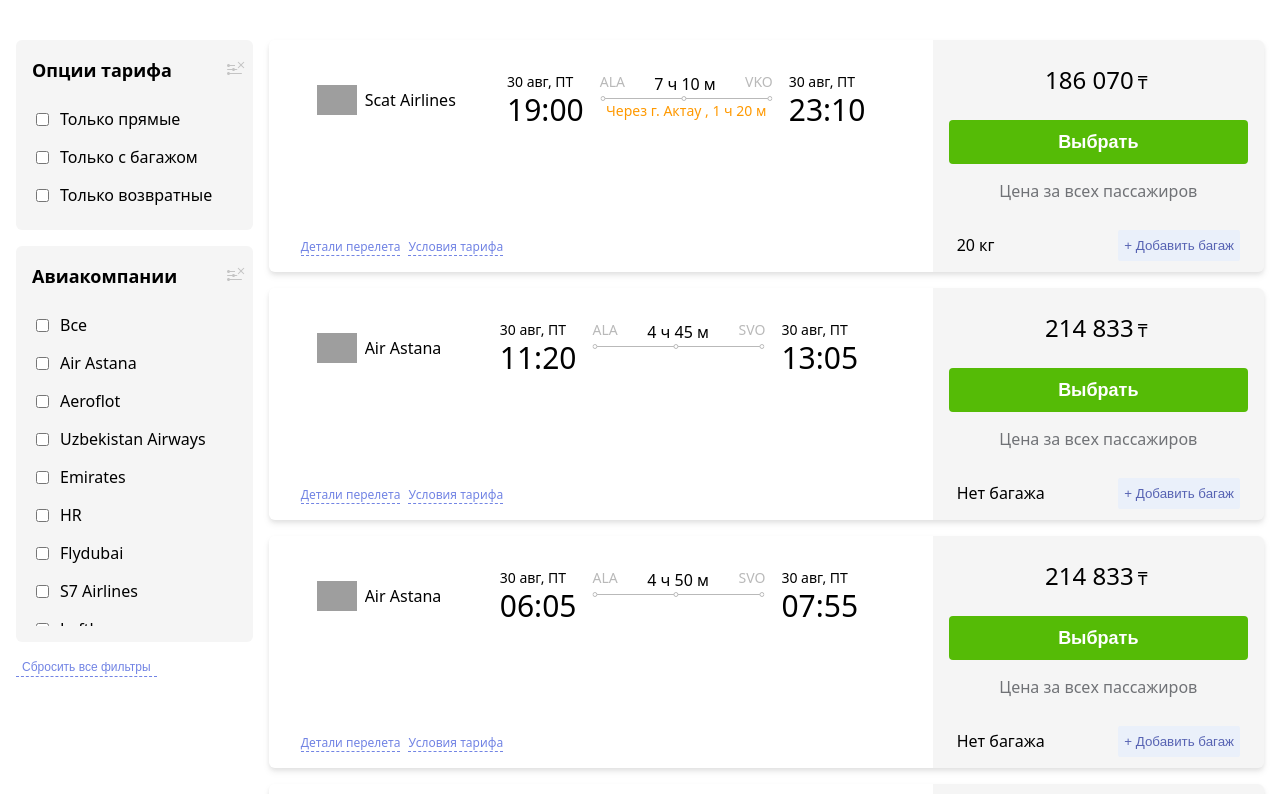
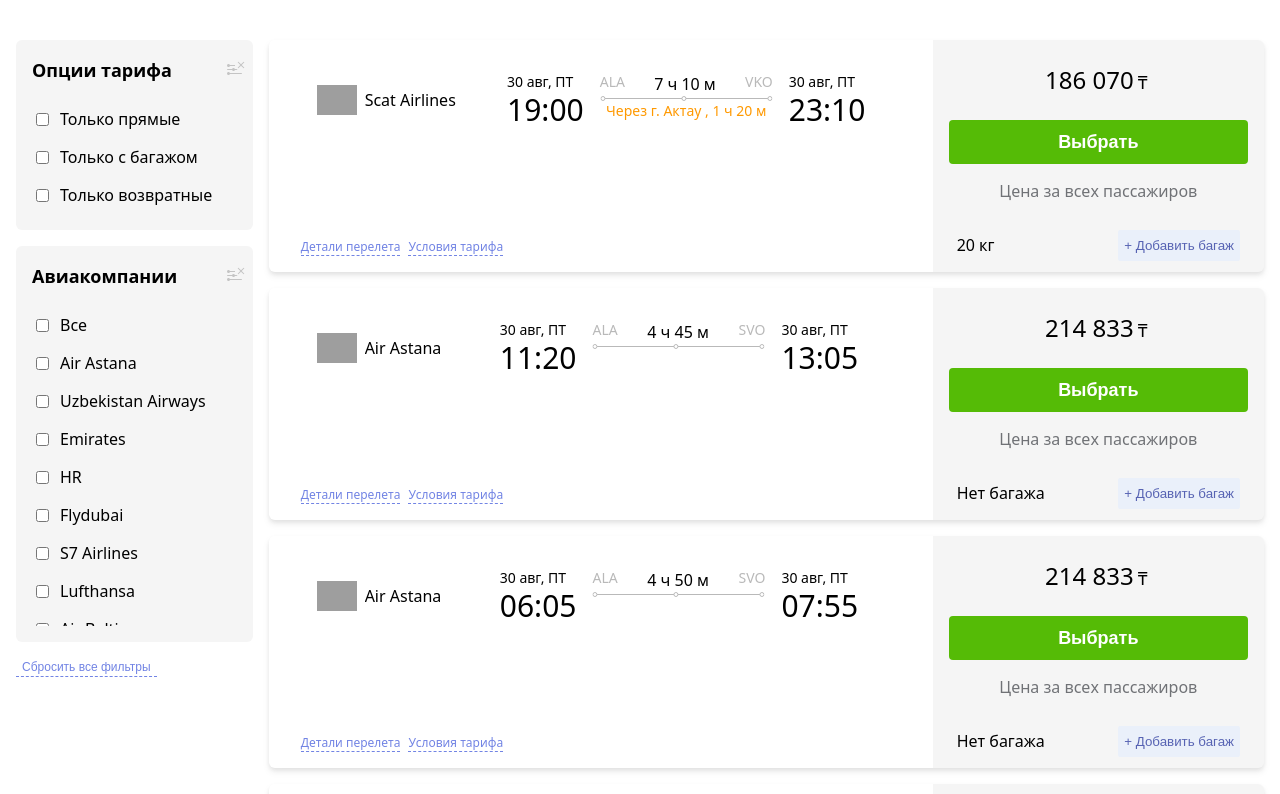
Before and after one commit to timursaurus/aviata, a Nuxt app: page / in a window 1280 px wide. Shown: the top 794 px of the page. Built offline with nearby package versions, Linux system fonts and the light colour scheme; grey boxes are pictures that could not be loaded.

Commit message:
refactor: move filtering to composable

```diff
--- a/app.vue
+++ b/app.vue
@@ -17,8 +17,12 @@
       </filters-container>
     </div>
     <div class="md:max-w-screen-lg md:w-screen-lg mx-2">
-      <div v-if="flights?.length" class="pt-8">
-        <flight-card :flight="flight" v-for="(flight, _) in flights" :key="_" />
+      <div v-if="filteredFlights?.length" class="pt-8">
+        <flight-card
+          :flight="flight"
+          v-for="(flight, _) in filteredFlights"
+          :key="_"
+        />
       </div>
       <div v-else class="max-w-full py-10">
         <span class="text-lg">
@@ -31,9 +35,7 @@
 </template>
 
 <script setup lang="ts">
-import { mockSearchResult } from "./mock";
-import { FlightSerializer } from "./models/flight.model";
-import { Flight } from "./types/flight";
+import { useFilterFlights } from "@/composables/flight";
 
 useHead({
   title: "Aviata",
@@ -44,118 +46,5 @@
   },
 });
 
-const rawFlights = computed(() => mockSearchResult.flights);
-const serializedFlights = computed(() =>
-  rawFlights.value.map((f) => FlightSerializer.serialize(f) as Flight)
-);
-
-//FIXME: move to composable
-const flights = computed(() => {
-  const airline = useRoute().query.airline;
-  const tariff = useRoute().query.tariff;
-
-  const airlineFilters = typeof airline === "string" ? airline.split(",") : [];
-  const tariffiFilters = typeof tariff === "string" ? tariff.split(",") : [];
-
-  const tariffs: Record<string, Function> = {
-    directOnly: (f: Flight) => f.itineraries[0][0].layovers.length === 0,
-    baggageOnly: (f: Flight) => !f.services?.["0PC"],
-    refundableOnly: (f: Flight) => f.isRefundable,
-  };
-
-  if (airline && tariff) {
-    return serializedFlights.value.filter((f) => {
-      const airlineIncluded = airlineFilters.includes(f.validatingCarrier);
-      return airlineIncluded && tariffiFilters.some((t) => tariffs[t](f));
-    });
-  }
-
-  if (airline) {
-    return serializedFlights.value.filter((f) =>
-      airlineFilters.includes(f.validatingCarrier)
-    );
-  }
-
-  if (tariff) {
-    return serializedFlights.value.filter((f) =>
-      tariffiFilters.some((t) => tariffs[t](f))
-    );
-  }
-
-  return serializedFlights.value;
-});
-
-const airlineOptions = ref<Option[]>([
-  {
-    label: "Все",
-    value: "_all",
-  },
-  {
-    label: "Air Astana",
-    value: "KC",
-  },
-  {
-    label: "Aeroflot",
-    value: "SU",
-  },
-  {
-    label: "Uzbekistan Airways",
-    value: "HY",
-  },
-  {
-    label: "Emirates",
-    value: "EK",
-  },
-  {
-    label: "HR",
-    value: "HR",
-  },
-  {
-    label: "Flydubai",
-    value: "FZ",
-  },
-  {
-    label: "S7 Airlines",
-    value: "S7",
-  },
-  {
-    label: "Lufthansa",
-    value: "LH",
-  },
-  {
-    label: "Air Baltic",
-    value: "BT",
-  },
-  {
-    label: "China Southern Airlines",
-    value: "CZ",
-  },
-  {
-    label: "Belavia",
-    value: "B2",
-  },
-  {
-    label: "SCAT Airlines",
-    value: "DV",
-  },
-  {
-    label: "Turkish Airlines",
-    value: "TK",
-  },
-]);
-
-const tariffOptions = ref<Option[]>([
-  {
-    label: "Только прямые",
-    value: "directOnly",
-  },
-  {
-    label: "Только с багажом",
-    value: "baggageOnly",
-  },
-  {
-    label: "Только возвратные",
-    value: "refundableOnly",
-  },
-]);
+const { tariffOptions, airlineOptions, filteredFlights } = useFilterFlights();
 </script>
--- /dev/null
+++ b/composables/flight.ts
@@ -0,0 +1,66 @@
+import { FlightSerializer } from "@/models/flight.model";
+import { mockSearchResult } from "@/mock";
+import { Flight } from "@/types/flight";
+
+const tariffFilters: Record<string, Function> = {
+  directOnly: (f: Flight) => f.itineraries[0][0].layovers.length === 0,
+  baggageOnly: (f: Flight) => !f.services?.["0PC"],
+  refundableOnly: (f: Flight) => f.isRefundable,
+};
+
+export function useFilterFlights() {
+  const { airlines, flights: rawFlights } = computed(() => mockSearchResult).value;
+
+  const tariffOptions = ref<Option[]>([
+    { label: "Только прямые", value: "directOnly" },
+    { label: "Только с багажом", value: "baggageOnly" },
+    { label: "Только возвратные", value: "refundableOnly" },
+  ]);
+
+  const airlineOptions = computed<Option[]>(() => {
+    const options = Object.entries(airlines).map(([key, value]) => {
+      return {
+        label: value,
+        value: key,
+      };
+    });
+    return [{ label: "Все", value: "_all" }, ...options];
+  });
+
+  const serializedFlights = computed(() =>
+    rawFlights.map((f) => FlightSerializer.serialize(f) as Flight)
+  );
+
+  const filteredFlights = computed(() => {
+    const airline = useRoute().query.airline;
+    const tariff = useRoute().query.tariff;
+
+    const airlineCodes = typeof airline === "string" ? airline.split(",") : [];
+    const tariffCodes = typeof tariff === "string" ? tariff.split(",") : [];
+
+    if (airline && tariff) {
+      return serializedFlights.value.filter((f) => {
+        const airlineIncluded = airlineCodes.includes(f.validatingCarrier);
+        return airlineIncluded && tariffCodes.some((t) => tariffFilters[t](f));
+      });
+    }
+
+    if (airline) {
+      return serializedFlights.value.filter((f) => airlineCodes.includes(f.validatingCarrier));
+    }
+
+    if (tariff) {
+      return serializedFlights.value.filter((f) => tariffCodes.some((t) => tariffFilters[t](f)));
+    }
+
+    return serializedFlights.value;
+  });
+
+  return {
+    filteredFlights,
+    serializedFlights,
+    rawFlights,
+    airlineOptions,
+    tariffOptions,
+  };
+}
--- a/models/flight.model.ts
+++ b/models/flight.model.ts
@@ -1,5 +1,4 @@
 import type {
-  BaggageOption,
   Flight,
   FlightItenerary,
   FlightSegment,
@@ -117,7 +116,7 @@
       destinationCode: rawFlightSegment.dest_code,
       fareBasisCode: rawFlightSegment.fare_basis_code,
       fareSeats: rawFlightSegment.fare_seats,
-      flightNum: rawFlightSegment.flight_num,
+      flightNumber: rawFlightSegment.flight_num,
       originCode: rawFlightSegment.origin_code,
       stopLocations: rawFlightSegment.stop_locations,
       services: FlightServiceDetailsSerializer.serialize(
--- a/types/flight.ts
+++ b/types/flight.ts
@@ -72,7 +72,7 @@
   destinationCode: string;
   airportDestinationTerminal: string;
   equipment: string;
-  flightNum: string;
+  flightNumber: string;
   stops: number;
   airportOrigin: string;
   cabin: string;
```
